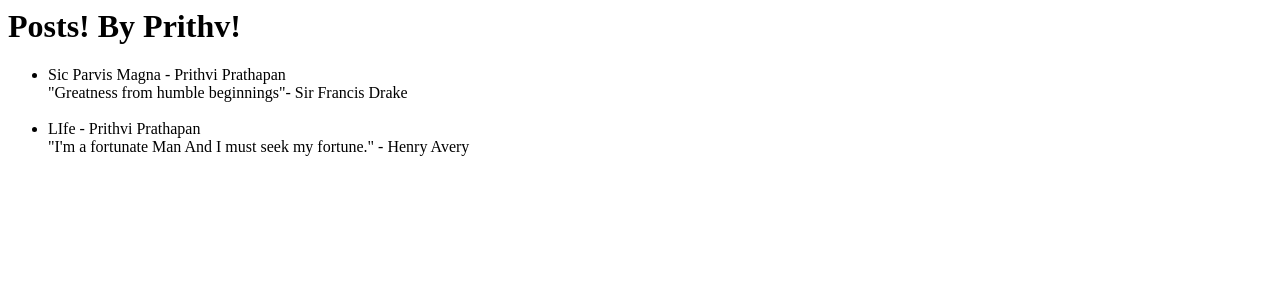
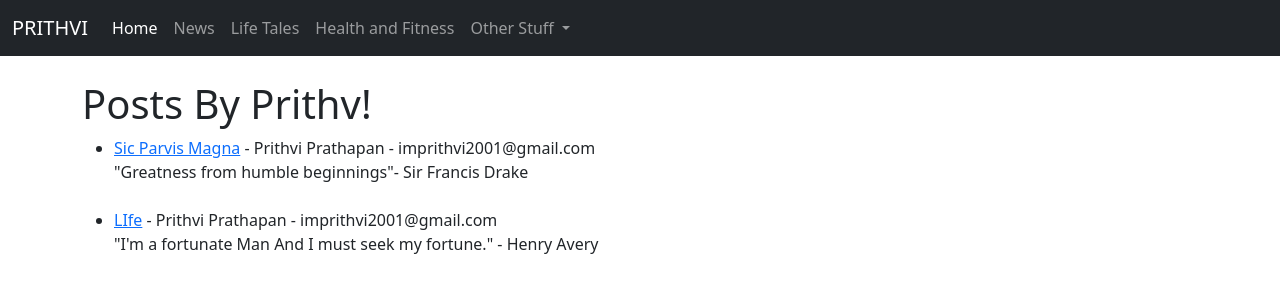
Before and after one commit to prithvi2226/MY-BLOG, a Django app: page / in a window 1280 px wide. Shown: the top 300 px of the page. Run offline with Django 3.2, Linux system fonts and the light colour scheme; data comes from the database, SQL or seed files in the repository; both versions use the stored data as it was after the commit; some libraries are stand-ins or nearby versions.

Commit message:
added navbar and title-tags

```diff
--- a/ablog/theblog/models.py
+++ b/ablog/theblog/models.py
@@ -5,6 +5,7 @@ from django.contrib.auth.models import User
 
 class Post(models.Model):
 	title = models.CharField(max_length = 255)
+	title_tag = models.CharField(max_length = 255, default = "PRITHVI")
 	author = models.ForeignKey(User, on_delete = models.CASCADE)
 	body = models.TextField()
 
--- /dev/null
+++ b/ablog/theblog/templates/base.html
@@ -0,0 +1,82 @@
+<!doctype html>
+<html lang="en">
+  <head>
+    <!-- Required meta tags -->
+    <meta charset="utf-8">
+    <meta name="viewport" content="width=device-width, initial-scale=1">
+
+    <!-- Bootstrap CSS -->
+    <link href="https://cdn.jsdelivr.net/npm/bootstrap@5.0.0-beta1/dist/css/bootstrap.min.css" rel="stylesheet" integrity="sha384-giJF6kkoqNQ00vy+HMDP7azOuL0xtbfIcaT9wjKHr8RbDVddVHyTfAAsrekwKmP1" crossorigin="anonymous">
+
+    <title>
+      {% block title %}
+       PRITHVI
+      {% endblock %}
+    </title>
+  </head>
+  <body>
+    <nav class="navbar navbar-expand-lg navbar-dark bg-dark">
+  <div class="container-fluid">
+    <a class="navbar-brand" href="{% url 'home' %}">PRITHVI</a>
+    <button class="navbar-toggler" type="button" data-bs-toggle="collapse" data-bs-target="#navbarSupportedContent" aria-controls="navbarSupportedContent" aria-expanded="false" aria-label="Toggle navigation">
+      <span class="navbar-toggler-icon"></span>
+    </button>
+    <div class="collapse navbar-collapse" id="navbarSupportedContent">
+      <ul class="navbar-nav me-auto mb-2 mb-lg-0">
+        <li class="nav-item">
+          <a class="nav-link active" aria-current="page" href="{% url 'home' %}">Home</a>
+        </li>
+        <li class="nav-item">
+          <a class="nav-link" href="#">News</a>
+        </li>
+        <li class="nav-item">
+          <a class="nav-link" href="#">Life Tales</a>
+        </li>
+        <li class="nav-item">
+          <a class="nav-link" href="#">Health and Fitness</a>
+        </li>
+        <li class="nav-item dropdown">
+          <a class="nav-link dropdown-toggle" href="#" id="navbarDropdown" role="button" data-bs-toggle="dropdown" aria-expanded="false">
+            Other Stuff
+          </a>
+          <ul class="dropdown-menu" aria-labelledby="navbarDropdown">
+            <li><a class="dropdown-item" href="#">Whats New</a></li>
+            <li><a class="dropdown-item" href="#">Whats good for you</a></li>
+            <li><hr class="dropdown-divider"></li>
+            <li><a class="dropdown-item" href="#">Something else...</a></li>
+          </ul>
+        </li>
+        <!--<li class="nav-item">
+          <a class="nav-link Disabled" href="#" tabindex="-1" aria-disabled="true">Disabled</a>
+        </li>-->
+      </ul>
+      <!--<form class="d-flex">
+        <input class="form-control me-2" type="search" placeholder="Search" aria-label="Search">
+        <button class="btn btn-outline-success" type="submit">Search</button>
+      </form>-->
+    </div>
+  </div>
+</nav>
+
+    <br>
+
+    <div class="container">
+
+      {% block content %}
+
+      {% endblock %}
+
+    </div>
+
+    <!-- Optional JavaScript; choose one of the two! -->
+
+    <!-- Option 1: Bootstrap Bundle with Popper --
+    <script src="https://cdn.jsdelivr.net/npm/bootstrap@5.0.0-beta1/dist/js/bootstrap.bundle.min.js" integrity="sha384-ygbV9kiqUc6oa4msXn9868pTtWMgiQaeYH7/t7LECLbyPA2x65Kgf80OJFdroafW" crossorigin="anonymous"></script>-->
+
+    <!-- Option 2: Separate Popper and Bootstrap JS -->
+
+    <script src="https://cdn.jsdelivr.net/npm/@popperjs/core@2.5.4/dist/umd/popper.min.js" integrity="sha384-q2kxQ16AaE6UbzuKqyBE9/u/KzioAlnx2maXQHiDX9d4/zp8Ok3f+M7DPm+Ib6IU" crossorigin="anonymous"></script>
+    <script src="https://cdn.jsdelivr.net/npm/bootstrap@5.0.0-beta1/dist/js/bootstrap.min.js" integrity="sha384-pQQkAEnwaBkjpqZ8RU1fF1AKtTcHJwFl3pblpTlHXybJjHpMYo79HY3hIi4NKxyj" crossorigin="anonymous"></script>
+
+  </body>
+</html>
--- a/ablog/theblog/templates/home.html
+++ b/ablog/theblog/templates/home.html
@@ -1,11 +1,20 @@
-<h1>Posts! By Prithv!</h1>
+{% extends 'base.html' %}
+
+{% block content %}
+
+
+
+<h1>Posts By Prithv!</h1>
 
 <ul>
 {% for post in object_list %}
 
-<li>{{ post.title }} - {{ post.author.first_name }}
-	{{ post.author.last_name }}<br/>
+<li><a href="{% url 'article-detail' post.pk %}">{{ post.title }}</a> - {{ post.author.first_name }}
+	{{ post.author.last_name }} - {{ post.author.email }}<br/>
 	{{ post.body }}</li>
 	<br/>
 {% endfor %}
 </ul>
+
+
+{% endblock %}
--- a/ablog/theblog/urls.py
+++ b/ablog/theblog/urls.py
@@ -1,10 +1,11 @@
 from django.urls import path
 #from . import views
-from .views import HomeView
+from .views import HomeView, ArticleDetailView
 
 
 urlpatterns = [
 	#path('', views.home, name = "home"),
 	path('', HomeView.as_view(), name = "home"),
+	path('article/<int:pk>', ArticleDetailView.as_view(), name = "article-detail"),
 
 ]
--- a/ablog/theblog/views.py
+++ b/ablog/theblog/views.py
@@ -12,3 +12,7 @@ from .models import Post
 class HomeView(ListView):
 	model = Post
 	template_name = "home.html"
+
+class ArticleDetailView(DetailView):
+	model = Post
+	template_name = "article_detail.html"
```
Also changed, not shown: ablog/theblog/templates/article_detail.html (added, +23 -0 lines), ablog/db.sqlite3, ablog/theblog/migrations/0002_post_title_tag.py (added), 1 other file.
